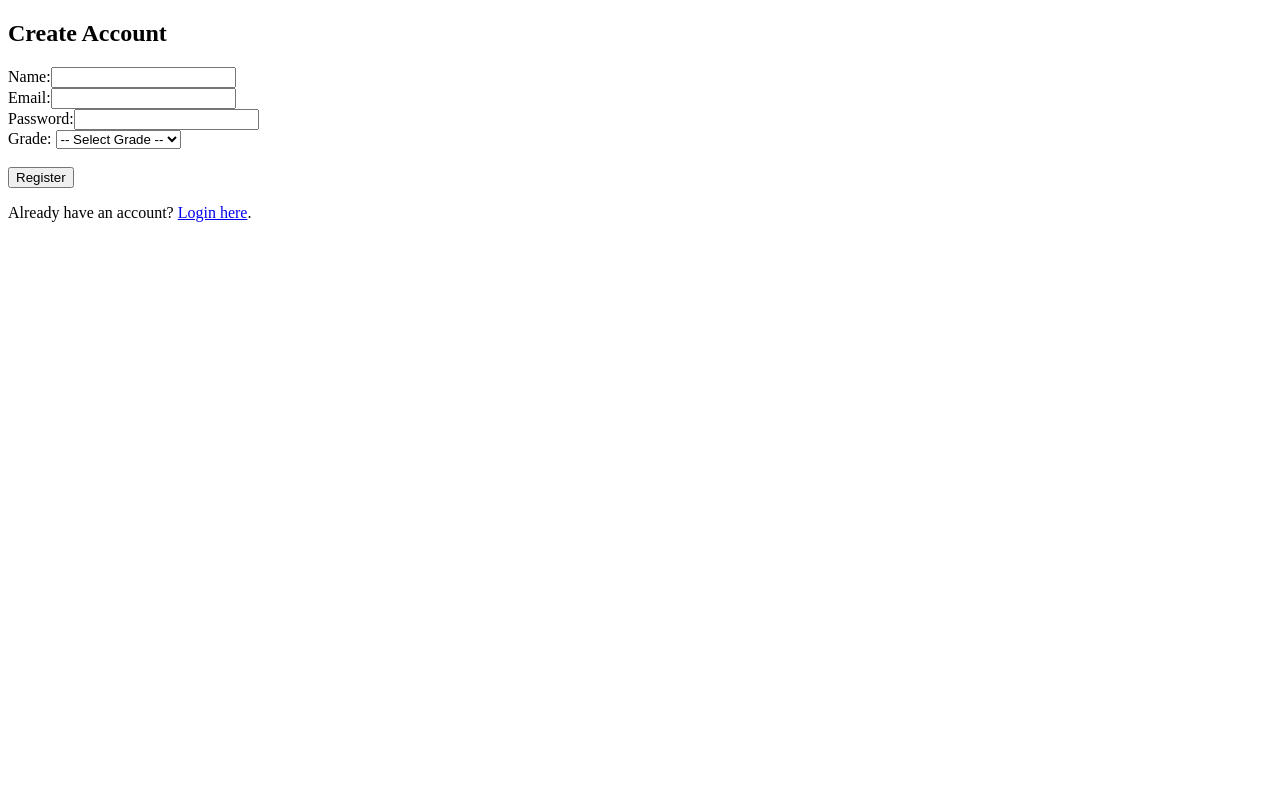
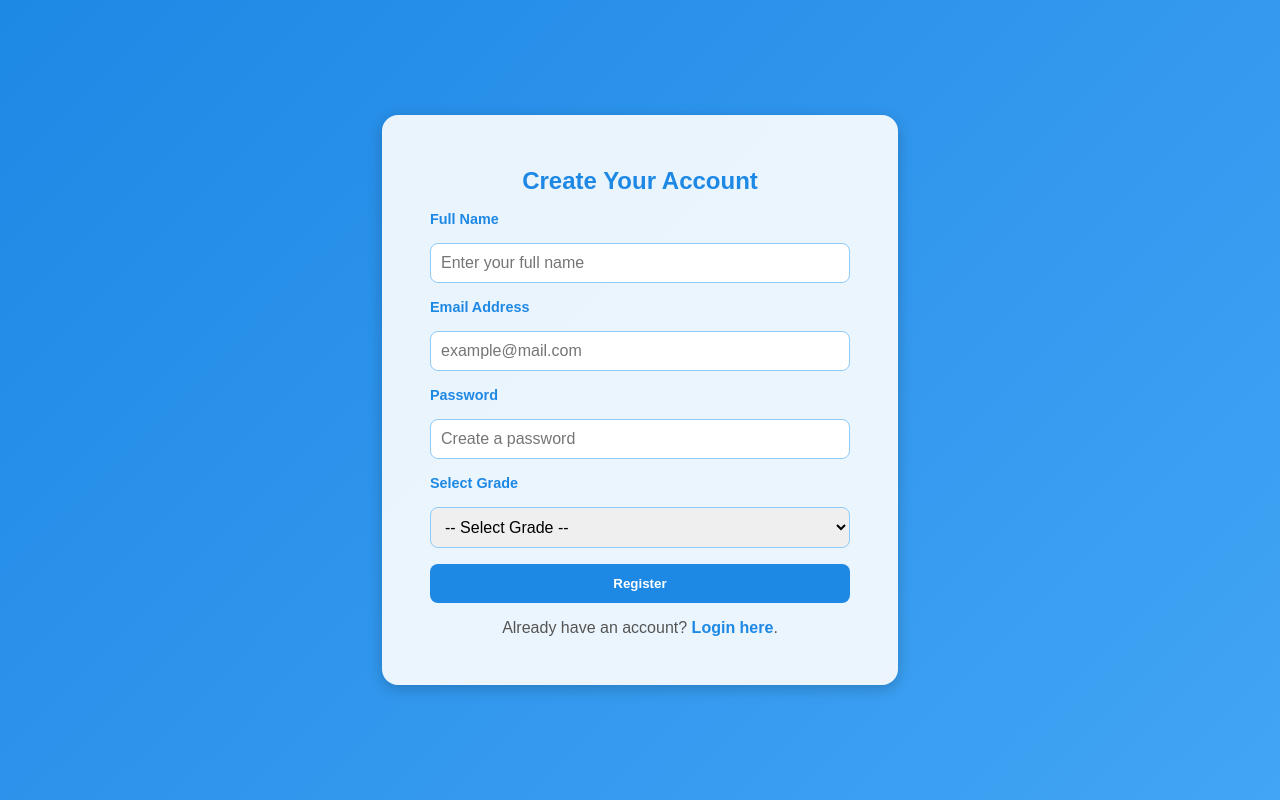
Before and after one commit to Erickpython/EduTrack_LMS, a Flask app: page /register in a window 1280 px wide. Run offline with Flask 3, Linux system fonts and the light colour scheme.

Commit message:
Update register.html - nice UI

```diff
--- a/templates/register.html
+++ b/templates/register.html
@@ -1,12 +1,117 @@
 <!DOCTYPE html>
 <html lang="en">
 <head>
-    <meta charset="UTF-8">
-    <meta name="viewport" content="width=device-width, initial-scale=1.0">
+  <meta charset="UTF-8" />
+  <meta name="viewport" content="width=device-width, initial-scale=1.0" />
   <title>Register | EduTrack LMS</title>
+  <style>
+    body {
+      font-family: "Poppins", sans-serif;
+      background: linear-gradient(135deg, #1e88e5, #42a5f5);
+      display: flex;
+      justify-content: center;
+      align-items: center;
+      height: 100vh;
+      margin: 0;
+      color: #333;
+    }
+
+    .container {
+      background: rgba(255, 255, 255, 0.9);
+      padding: 2rem 3rem;
+      border-radius: 16px;
+      box-shadow: 0 4px 15px rgba(0, 0, 0, 0.2);
+      width: 100%;
+      max-width: 420px;
+      text-align: center;
+    }
+
+    h2 {
+      color: #1e88e5;
+      margin-bottom: 1rem;
+    }
+
+    form {
+      display: flex;
+      flex-direction: column;
+      gap: 1rem;
+      margin-top: 1rem;
+    }
+
+    label {
+      text-align: left;
+      font-weight: 600;
+      font-size: 0.9rem;
+      color: #1e88e5;
+    }
+
+    input, select {
+      padding: 10px;
+      border: 1px solid #90caf9;
+      border-radius: 8px;
+      outline: none;
+      font-size: 1rem;
+      transition: border-color 0.3s ease;
+    }
+
+    input:focus, select:focus {
+      border-color: #1e88e5;
+    }
+
+    button {
+      background: #1e88e5;
+      color: #fff;
+      font-weight: 600;
+      border: none;
+      padding: 12px;
+      border-radius: 8px;
+      cursor: pointer;
+      transition: background 0.3s ease;
+    }
+
+    button:hover {
+      background: #1565c0;
+    }
+
+    p {
+      margin-top: 1rem;
+      color: #555;
+    }
+
+    a {
+      color: #1e88e5;
+      font-weight: 600;
+      text-decoration: none;
+    }
+
+    a:hover {
+      text-decoration: underline;
+    }
+
+    ul {
+      list-style: none;
+      padding: 0;
+      margin-bottom: 1rem;
+    }
+
+    li {
+      background: #f8f9fa;
+      border-left: 4px solid;
+      padding: 8px 10px;
+      border-radius: 6px;
+      margin-bottom: 6px;
+      text-align: left;
+      font-size: 0.9rem;
+    }
+
+    li[style*="green"] { border-color: green; }
+    li[style*="red"] { border-color: red; }
+    li[style*="orange"] { border-color: orange; }
+  </style>
 </head>
 <body>
-    <h2>Create Account</h2>
+  <div class="container">
+    <h2>Create Your Account</h2>
 
     <!-- Flash messages -->
     {% with messages = get_flashed_messages(with_categories=true) %}
@@ -28,17 +133,24 @@
 
     <!-- Registration form -->
     <form method="post">
-        <input type="hidden" name="csrf_token" value="{{ csrf_token() }}"/>
-        <label for="name">Name:</label><input type="text" id="name" name="name" required><br>
-        <label for="email">Email:</label><input type="email" id="email" name="email" required><br>
-        <label for="password">Password:</label><input type="password" id="password" name="password" required><br>
-        <label for="grade">Grade:</label>
+      <input type="hidden" name="csrf_token" value="{{ csrf_token() }}" />
+
+      <label for="name">Full Name</label>
+      <input type="text" id="name" name="name" placeholder="Enter your full name" required />
+
+      <label for="email">Email Address</label>
+      <input type="email" id="email" name="email" placeholder="example@mail.com" required />
+
+      <label for="password">Password</label>
+      <input type="password" id="password" name="password" placeholder="Create a password" required />
+
+      <label for="grade">Select Grade</label>
       <select id="grade" name="grade" required>
         <option value="">-- Select Grade --</option>
         {% for g in grades %}
           <option value="{{ g.id }}">{{ g.name }}</option>
         {% endfor %}
-        </select><br><br>
+      </select>
 
       <button type="submit">Register</button>
     </form>
@@ -47,5 +159,6 @@
       Already have an account?
       <a href="{{ url_for('login') }}">Login here</a>.
     </p>
+  </div>
 </body>
 </html>
```
Lines whose indentation alone changed are shown as unchanged.
